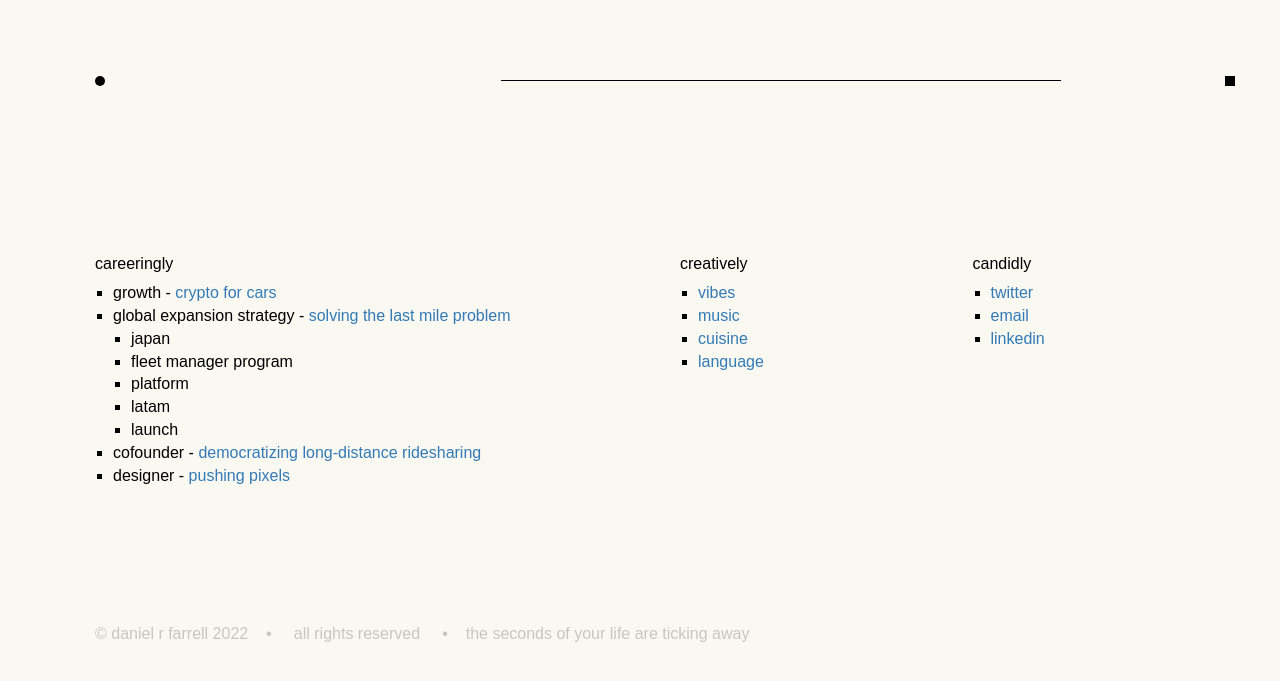
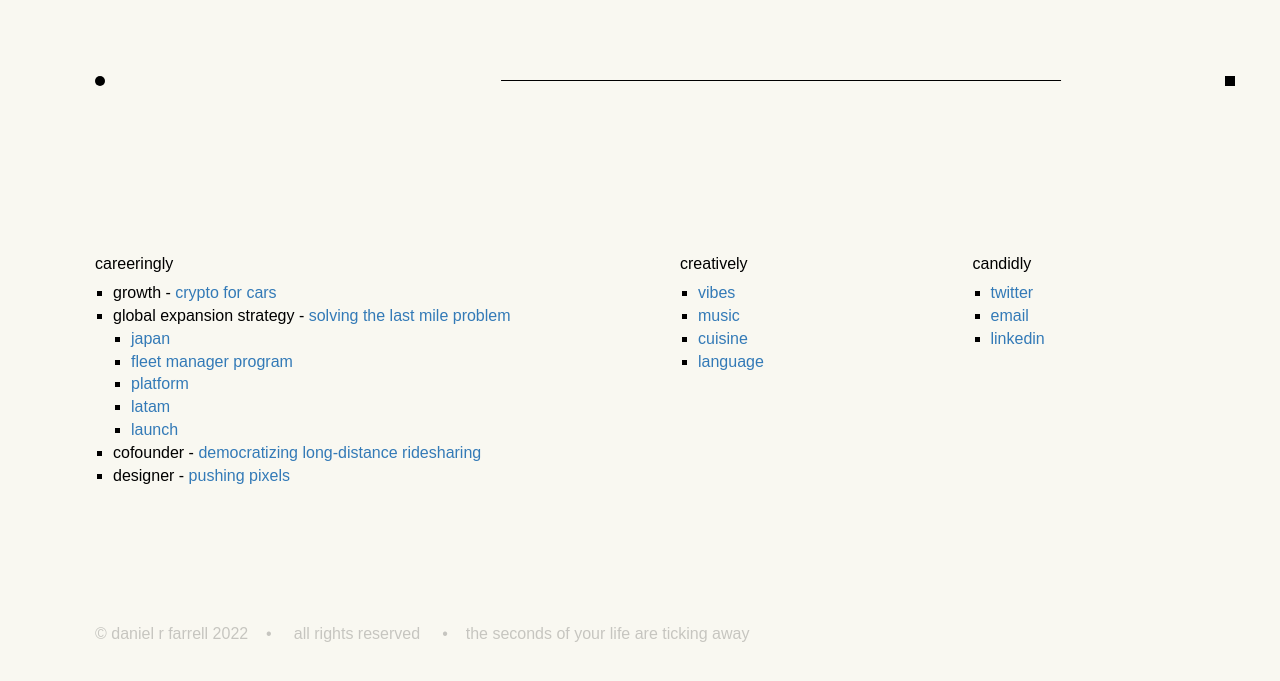
Before and after one commit to drfarrell/Personal-Website, a plain HTML site: page index.html in a window 1280 px wide. Shown: the part 145-826 px from the top of the page. Drawn offline with nearby package versions, Linux system fonts and the light colour scheme.

Commit message:
Fixed the <a> links

```diff
--- a/index.html
+++ b/index.html
@@ -54,11 +54,11 @@
           <li>Growth - <a href="https://blog.dimo.zone/dimo-is-building-an-os-for-the-real-world/">Crypto for cars</a></li>
           <li>Global Expansion Strategy - <a href="https://www.bird.co/">Solving the last mile problem</a></li>
             <ul>
-              <li><a href="https://www.sumitomocorp.com/en/europe/news/topics/2019/group/20191018"></a>japan</li>
-              <li><a href="https://www.bird.co/blog/bird-fleet-manager-program-local-operations-local-opportunity/"></a>fleet manager program</li>
-              <li><a href="https://techcrunch.com/2018/11/27/for-a-small-fee-entrepreneurs-can-now-manage-their-own-fleet-of-bird-e-scooters/"></a>platform</li>
-              <li><a href="https://www.reuters.com/article/us-scooters-bird-mexico/scooter-company-bird-enters-latin-america-with-launch-in-mexico-city-idUSKCN1MF2FW"></a>latam</li>
-              <li><a href="https://boston.curbed.com/2019/4/1/18289330/brookline-electric-scooters-lime-bird"></a>launch</li>
+              <li><a href="https://www.sumitomocorp.com/en/europe/news/topics/2019/group/20191018">Japan</a></li>
+              <li><a href="https://www.bird.co/blog/bird-fleet-manager-program-local-operations-local-opportunity/">Fleet manager program</a></li>
+              <li><a href="https://techcrunch.com/2018/11/27/for-a-small-fee-entrepreneurs-can-now-manage-their-own-fleet-of-bird-e-scooters/">platform</a></li>
+              <li><a href="https://www.reuters.com/article/us-scooters-bird-mexico/scooter-company-bird-enters-latin-america-with-launch-in-mexico-city-idUSKCN1MF2FW">latam</a></li>
+              <li><a href="https://boston.curbed.com/2019/4/1/18289330/brookline-electric-scooters-lime-bird">launch</a></li>
             </ul>
           <li>Cofounder - <a href="http://wanderlift.com/">Democratizing long-distance ridesharing</a></li>
           <li>Designer - <a href="https://dribbble.com/D_R_Farrell">Pushing pixels</a></li>
```
